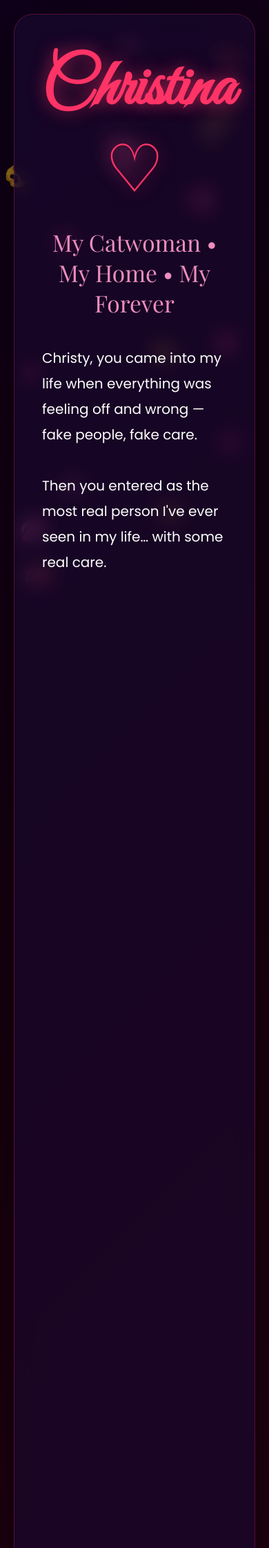
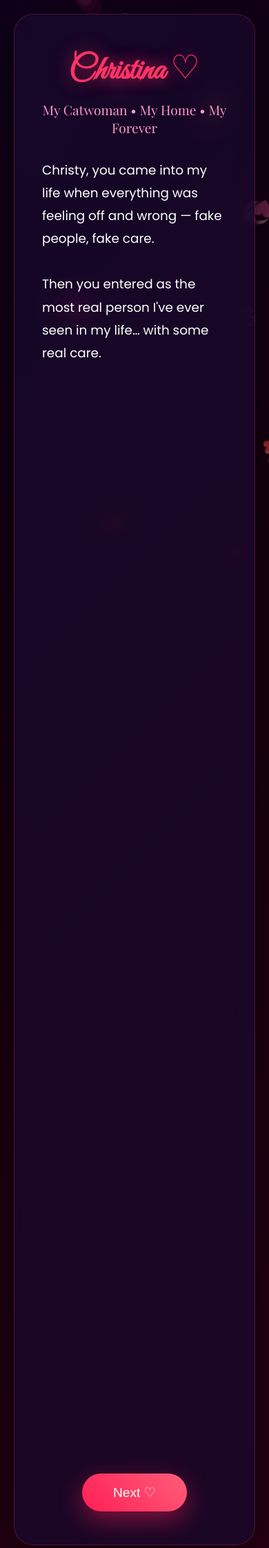
Before and after one commit to mhdashikofficial/forchristy, a Flask app: page / in a window 390 px wide. Shown: the top 2244 px of the page at 69% size. Run offline with Flask 3, Linux system fonts and the light colour scheme.

Commit message:
Refactor HTML and CSS for better readability

```diff
--- a/templates/index.html
+++ b/templates/index.html
@@ -10,113 +10,100 @@
 <link href="https://fonts.googleapis.com/css2?family=Great+Vibes&family=Playfair+Display:wght@400;500;700&family=Poppins:wght@300;400;500;600&display=swap" rel="stylesheet">
 
 <style>
-    * { margin:0; padding:0; box-sizing:border-box; }
-    body {
-      min-height: 100vh;
-      background: linear-gradient(135deg, #0f001a 0%, #1a000f 50%, #2a0015 100%);
-      color: #fff;
-      font-family: 'Poppins', sans-serif;
-      overflow: hidden;
-      position: relative;
+*{margin:0;padding:0;box-sizing:border-box}
+body{
+  min-height:100vh;
+  background:linear-gradient(135deg,#0f001a 0%,#1a000f 50%,#2a0015 100%);
+  color:#fff;
+  font-family:'Poppins',sans-serif;
+  overflow-x:hidden;
+  position:relative;
 }
-    #hearts {
-      position: fixed;
-      inset: 0;
-      pointer-events: none;
-      z-index: 1;
-      overflow: hidden;
+#hearts{
+  position:fixed;
+  inset:0;
+  pointer-events:none;
+  z-index:1;
+  overflow:hidden;
 }
-    .heart {
-      position: absolute;
-      font-size: 1.8rem;
-      pointer-events: none;
-      animation: rise linear forwards;
+.heart{
+  position:absolute;
+  font-size:1.8rem;
+  animation:rise linear forwards;
 }
-    @keyframes rise {
-      0%   { transform: translateY(110vh) scale(0.4) rotate(0deg); opacity: 0.8; }
-      30%  { opacity: 1; }
-      100% { transform: translateY(-40vh) scale(1.3) rotate(1080deg); opacity: 0; }
+@keyframes rise{
+  0%{transform:translateY(110vh) scale(.4) rotate(0);opacity:.8}
+  100%{transform:translateY(-40vh) scale(1.3) rotate(1080deg);opacity:0}
 }
-    .container {
-      position: relative;
-      z-index: 10;
-      min-height: 100vh;
-      display: flex;
-      align-items: center;
-      justify-content: center;
-      padding: 20px;
+.container{
+  position:relative;
+  z-index:10;
+  min-height:100vh;
+  display:flex;
+  align-items:center;
+  justify-content:center;
+  padding:20px;
 }
-    .card {
-      background: rgba(25, 8, 45, 0.7);
-      backdrop-filter: blur(14px);
-      border: 1px solid rgba(255, 50, 120, 0.25);
-      border-radius: 28px;
-      padding: 3rem 2.5rem;
-      max-width: 680px;
-      width: 100%;
-      box-shadow: 0 20px 70px rgba(0,0,0,0.65);
+.card{
+  background:rgba(25,8,45,.75);
+  backdrop-filter:blur(14px);
+  border:1px solid rgba(255,50,120,.25);
+  border-radius:28px;
+  padding:3rem 2.5rem;
+  max-width:680px;
+  width:100%;
+  box-shadow:0 20px 70px rgba(0,0,0,.65);
 }
-    h1 {
-      font-family: 'Great Vibes', cursive;
-      font-size: 6rem;
-      color: #ff3366;
-      text-align: center;
-      text-shadow: 0 0 25px rgba(255, 51, 102, 0.6);
-      margin-bottom: 0.8rem;
+h1{
+  font-family:'Great Vibes',cursive;
+  font-size:clamp(3rem,8vw,6rem);
+  color:#ff3366;
+  text-align:center;
+  text-shadow:0 0 25px rgba(255,51,102,.6);
+  margin-bottom:.8rem;
 }
-    .subtitle {
-      font-family: 'Playfair Display', serif;
-      font-size: 2.1rem;
-      color: #ff99cc;
-      text-align: center;
-      margin-bottom: 2.5rem;
-      opacity: 0.92;
+.subtitle{
+  font-family:'Playfair Display',serif;
+  font-size:clamp(1.2rem,3.5vw,2.1rem);
+  color:#ff99cc;
+  text-align:center;
+  margin-bottom:2rem;
 }
-    .message {
-      font-size: 1.25rem;
-      line-height: 1.85;
-      margin: 2rem 0;
-      opacity: 0;
-      transform: translateY(35px);
-      transition: all 1.15s cubic-bezier(0.22, 1, 0.36, 1);
+.message{
+  font-size:1.15rem;
+  line-height:1.8;
+  margin:2rem 0;
+  opacity:0;
+  transform:translateY(35px);
+  transition:all 1.1s cubic-bezier(.22,1,.36,1);
 }
-    .message.visible {
-      opacity: 1;
-      transform: translateY(0);
+.message.visible{opacity:1;transform:translateY(0)}
+.text-center{text-align:center}
+
+.btn-container{text-align:center;margin-top:2.5rem}
+.btn{
+  background:linear-gradient(45deg,#ff1e56,#ff5e78);
+  color:white;
+  font-size:1.2rem;
+  padding:1rem 2.8rem;
+  border:none;
+  border-radius:999px;
+  cursor:pointer;
+  box-shadow:0 12px 35px rgba(255,30,86,.45);
+  transition:.3s ease;
 }
-    .btn-container {
-      text-align: center;
-      margin-top: 2.5rem;
+.btn:hover{transform:scale(1.07) translateY(-3px)}
+.btn.yes{background:linear-gradient(45deg,#c026d3,#a855f7)}
+.hidden{display:none!important}
+
+@media(max-height:700px){
+  body{overflow:auto}
+  .container{align-items:flex-start;padding-top:40px}
 }
-    .btn {
-      background: linear-gradient(45deg, #ff1e56, #ff5e78);
-      color: white;
-      font-size: 1.35rem;
-      font-weight: 500;
-      padding: 1.1rem 3.2rem;
-      border: none;
-      border-radius: 999px;
-      cursor: pointer;
-      box-shadow: 0 12px 35px rgba(255, 30, 86, 0.45);
-      transition: all 0.35s ease;
-    }
-    .btn:hover {
-      transform: scale(1.08) translateY(-4px);
-      box-shadow: 0 22px 50px rgba(255, 30, 86, 0.65);
-      filter: brightness(1.12);
-    }
-    .btn.yes {
-      background: linear-gradient(45deg, #c026d3, #a855f7);
-      box-shadow: 0 12px 35px rgba(168, 85, 247, 0.5);
-    }
-    .btn.yes:hover {
-      box-shadow: 0 22px 50px rgba(168, 85, 247, 0.7);
-    }
-    .hidden { display: none !important; }
 </style>
 </head>
+
 <body>
-
 <div id="hearts"></div>
 
 <div class="container">
@@ -125,37 +112,13 @@
 <div class="subtitle">My Catwoman • My Home • My Forever</div>
 
 <div id="messages">
-      <div class="message visible">
-        Christy, you came into my life when everything was feeling off and wrong — fake people, fake care.<br><br>
-        Then you entered as the most real person I've ever seen in my life… with some real care.
-      </div>
-
-      <div class="message">
-        You became something that finally made me feel like I have a home.<br><br>
-        Something I want to hold lifelong with me.
-      </div>
-
-      <div class="message">
-        Whenever I get a chance to do something for you, I really try my best to utilize it better.<br><br>
-        And the moment I got the chance to be your boyfriend was my favourite moment with you.
-      </div>
-
-      <div class="message">
-        It was like finally God saw my efforts and chose me for you.<br><br>
-        I'm not making this over-dramatic — all this is straight from my thoughts and heart.
-      </div>
-
-      <div class="message">
-        When the world feels competitive and heavy, giving me tough competition…<br>
-        you're the only place I feel comfortable and home.
-      </div>
-
-      <div class="message">
-        I do love you more than the words I wrote here.<br><br>
-        You're already mine… but as it's Propose Day, I'm proposing you again:
-      </div>
-
-      <div class="message text-center" style="font-size: 1.6rem; font-weight: 500; color: #ff99cc; padding-top: 1.5rem;">
+<div class="message visible">Christy, you came into my life when everything was feeling off and wrong — fake people, fake care.<br><br>Then you entered as the most real person I've ever seen in my life… with some real care.</div>
+<div class="message">You became something that finally made me feel like I have a home.<br><br>Something I want to hold lifelong with me.</div>
+<div class="message">Whenever I get a chance to do something for you, I really try my best to utilize it better.<br><br>And the moment I got the chance to be your boyfriend was my favourite moment with you.</div>
+<div class="message">It was like finally God saw my efforts and chose me for you.<br><br>I'm not making this over-dramatic — all this is straight from my thoughts and heart.</div>
+<div class="message">When the world feels competitive and heavy, giving me tough competition…<br>you're the only place I feel comfortable and home.</div>
+<div class="message">I do love you more than the words I wrote here.<br><br>You're already mine… but as it's Propose Day, I'm proposing you again:</div>
+<div class="message text-center" style="font-size:1.5rem;font-weight:500;color:#ff99cc;padding-top:1.5rem;">
 <strong>Christina (my beautiful Catwoman),<br>will you be my Valentine… again and always?</strong>
 </div>
 </div>
@@ -168,60 +131,50 @@
 </div>
 
 <script>
-// Floating hearts
-function createHeart() {
-  const heart = document.createElement('div');
-  heart.className = 'heart';
-  heart.innerHTML = ['♡','💗','💞','💖','❤️','🫶'][Math.floor(Math.random()*6)];
-  heart.style.left = Math.random() * 100 + 'vw';
-  heart.style.animationDuration = (Math.random() * 7 + 9) + 's';
-  heart.style.fontSize = (Math.random() * 2.2 + 1.4) + 'rem';
-  heart.style.transform = `rotate(${Math.random()*90 - 45}deg)`;
-  document.getElementById('hearts').appendChild(heart);
-  setTimeout(() => heart.remove(), 14000);
+const heartContainer=document.getElementById('hearts');
+let heartInterval;
+
+function createHeart(){
+  const heart=document.createElement('div');
+  heart.className='heart';
+  heart.innerHTML=['♡','💗','💞','💖','❤️','🫶'][Math.floor(Math.random()*6)];
+  heart.style.left=Math.random()*100+'vw';
+  heart.style.animationDuration=(Math.random()*6+8)+'s';
+  heart.style.fontSize=(Math.random()*2+1.2)+'rem';
+  heartContainer.appendChild(heart);
+  setTimeout(()=>heart.remove(),14000);
 }
-setInterval(createHeart, 480);
+heartInterval=setInterval(createHeart,500);
 
-// Message reveal
-const messages = document.querySelectorAll('#messages .message');
-const nextBtn = document.getElementById('nextBtn');
-const yesBtn = document.getElementById('yesBtn');
-let current = 0;  // first one already visible
+const messages=document.querySelectorAll('#messages .message');
+const nextBtn=document.getElementById('nextBtn');
+const yesBtn=document.getElementById('yesBtn');
+let current=0;
 
-function showNext() {
-  if (current >= messages.length - 1) return;
+nextBtn.onclick=()=>{
+  if(current>=messages.length-1)return;
   current++;
   messages[current].classList.add('visible');
-
-  if (current === messages.length - 1) {
-    setTimeout(() => {
+  messages[current].scrollIntoView({behavior:'smooth',block:'center'});
+  if(current===messages.length-1){
     nextBtn.classList.add('hidden');
     yesBtn.classList.remove('hidden');
-    }, 1600);
   }
-}
+};
 
-nextBtn.addEventListener('click', showNext);
-
-// Yes celebration
-yesBtn.addEventListener('click', () => {
-  document.querySelector('.card').innerHTML = `
-    <h1 style="font-size: 8rem; margin: 2rem 0;">YESSSS!!! ♡</h1>
-    <div style="font-size: 3.2rem; color: #ff99cc; margin: 2rem 0; font-family: 'Great Vibes', cursive;">
+yesBtn.onclick=()=>{
+  clearInterval(heartInterval);
+  document.querySelector('.card').innerHTML=`
+    <h1 style="font-size:clamp(4rem,10vw,8rem);margin:2rem 0;">YESSSS!!! ♡</h1>
+    <div style="font-size:2.8rem;color:#ff99cc;margin:2rem 0;font-family:'Great Vibes',cursive;">
       I love you forever, my Catwoman
     </div>
-    <div style="font-size: 1.6rem; opacity: 0.9;">
-      Thank you for being my home.<br>
-      Here's to us — always and endlessly ♡
-    </div>
-  `;
-  // Heart explosion
-  for (let i = 0; i < 140; i++) {
-    setTimeout(createHeart, i * 45);
-  }
-  setInterval(createHeart, 220);
-});
+    <div style="font-size:1.5rem;opacity:.9;">
+      Thank you for being my home.<br>Here's to us — always and endlessly ♡
+    </div>`;
+  for(let i=0;i<160;i++){setTimeout(createHeart,i*40)}
+  heartInterval=setInterval(createHeart,200);
+};
 </script>
-
 </body>
 </html>
```
Lines whose indentation alone changed are shown as unchanged.
